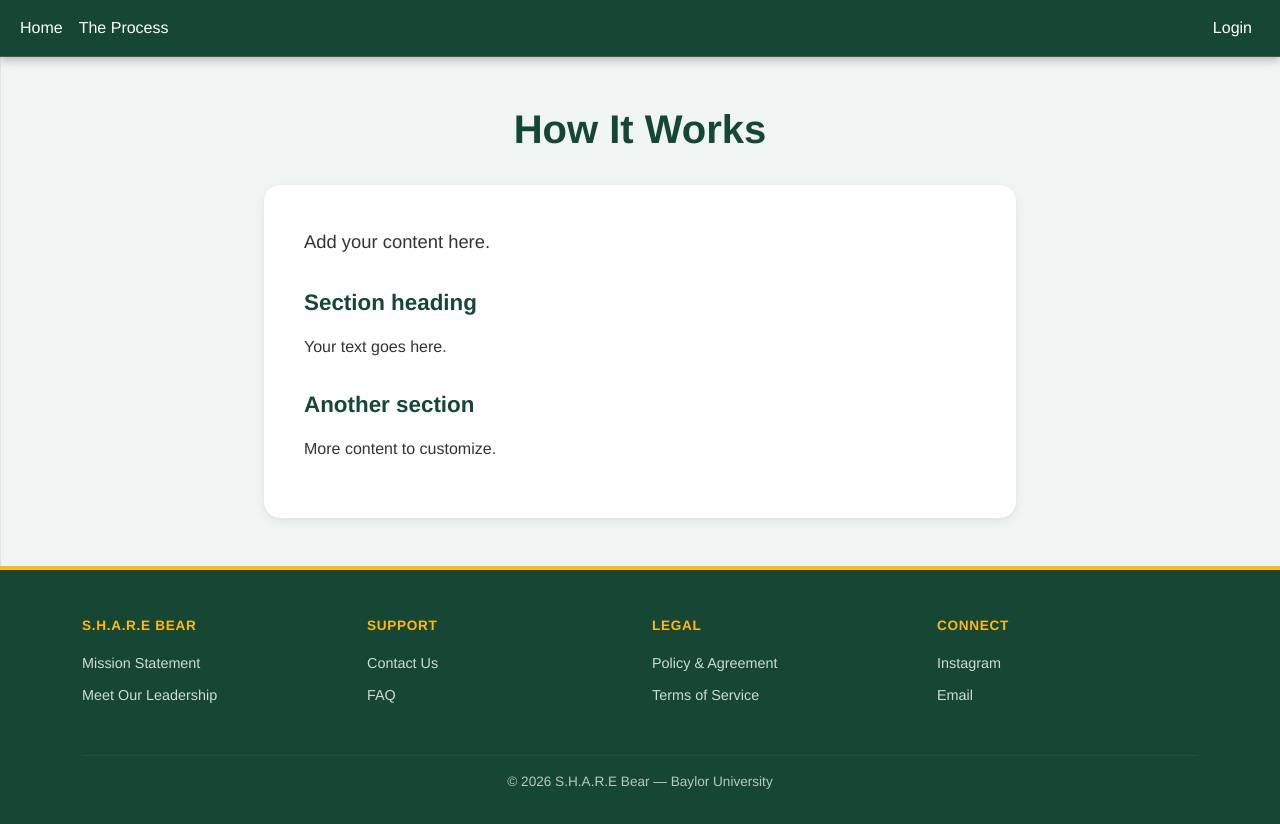
After one commit to aaron-d-e/bu-marketplace, a Django app: page /process/ in a window 1280 px wide. The commit adds this page. Run offline with Django 5.2, Linux system fonts and the light colour scheme; parts of the project's set-up code (start-up, migrations or seed data) failed here and were passed over.

Commit message:
process page

```diff
--- a/market_app/templates/main/base.html
+++ b/market_app/templates/main/base.html
@@ -25,6 +25,9 @@
             <a class="nav-link" href="{% url 'products' %}">Products</a>
           </li>
           {% endif %}
+          <li class="nav-item">
+            <a class="nav-link" href="{% url 'process' %}">The Process</a>
+          </li>
         </ul>
         <div class="ms-auto d-flex align-items-center">
           {% if user.is_authenticated %}
--- /dev/null
+++ b/market_app/templates/main/process.html
@@ -0,0 +1,25 @@
+{% extends 'main/base.html' %}
+
+{% block title %}How It Works{% endblock %}
+
+{% block content %}
+<div class="static-page">
+  <h1 class="page-title">How It Works</h1>
+
+  <div class="content-card">
+    <p class="lead">
+      Add your content here.
+    </p>
+
+    <h2>Section heading</h2>
+    <p>
+      Your text goes here.
+    </p>
+
+    <h2>Another section</h2>
+    <p>
+      More content to customize.
+    </p>
+  </div>
+</div>
+{% endblock %}
--- a/market_app/urls.py
+++ b/market_app/urls.py
@@ -15,4 +15,5 @@ urlpatterns = [
     path('mission/', views.mission, name='mission'),
     path('policy/', views.policy, name='policy'),
     path('terms/', views.terms, name='terms'),
+    path('process/', views.process_view, name='process'),
 ]
--- a/market_app/views.py
+++ b/market_app/views.py
@@ -153,3 +153,7 @@ def policy(request):
 
 def terms(request):
     return render(request, 'main/terms.html')
+
+
+def process_view(request):
+    return render(request, 'main/process.html')
```
